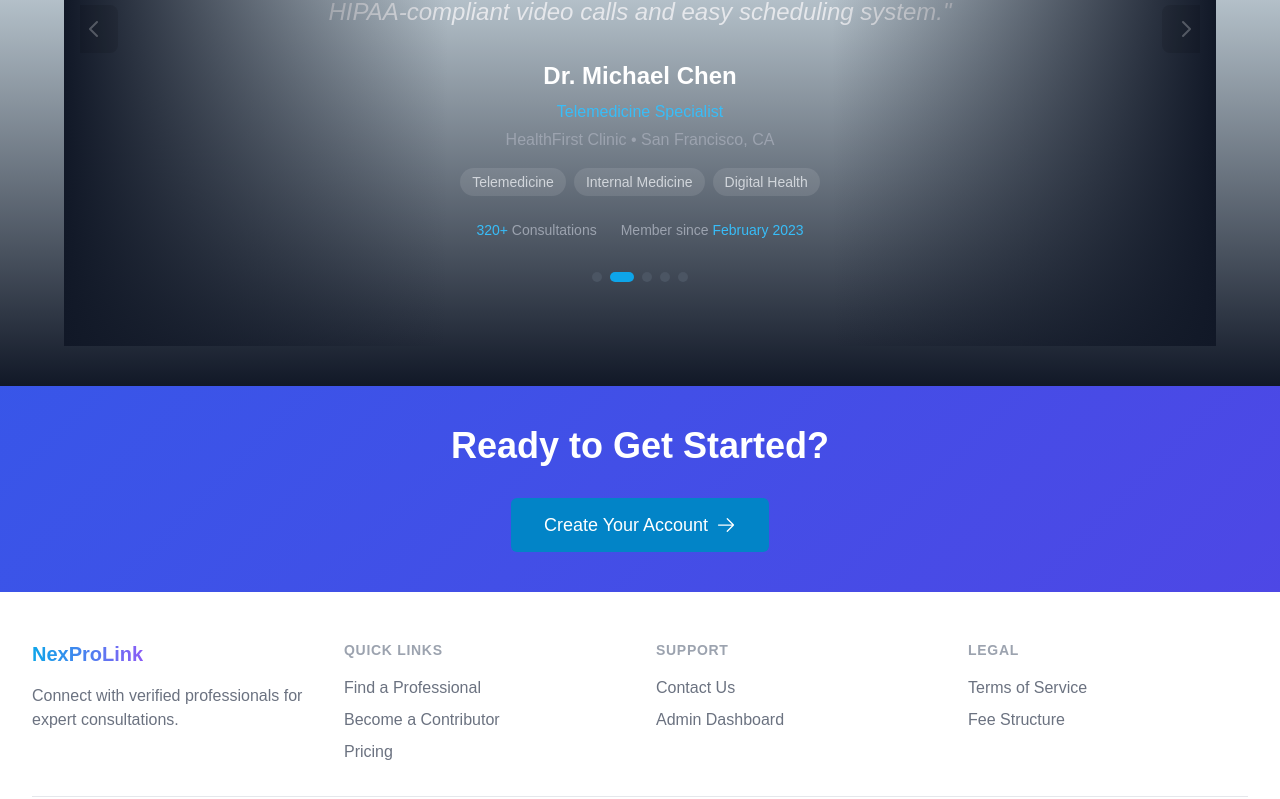
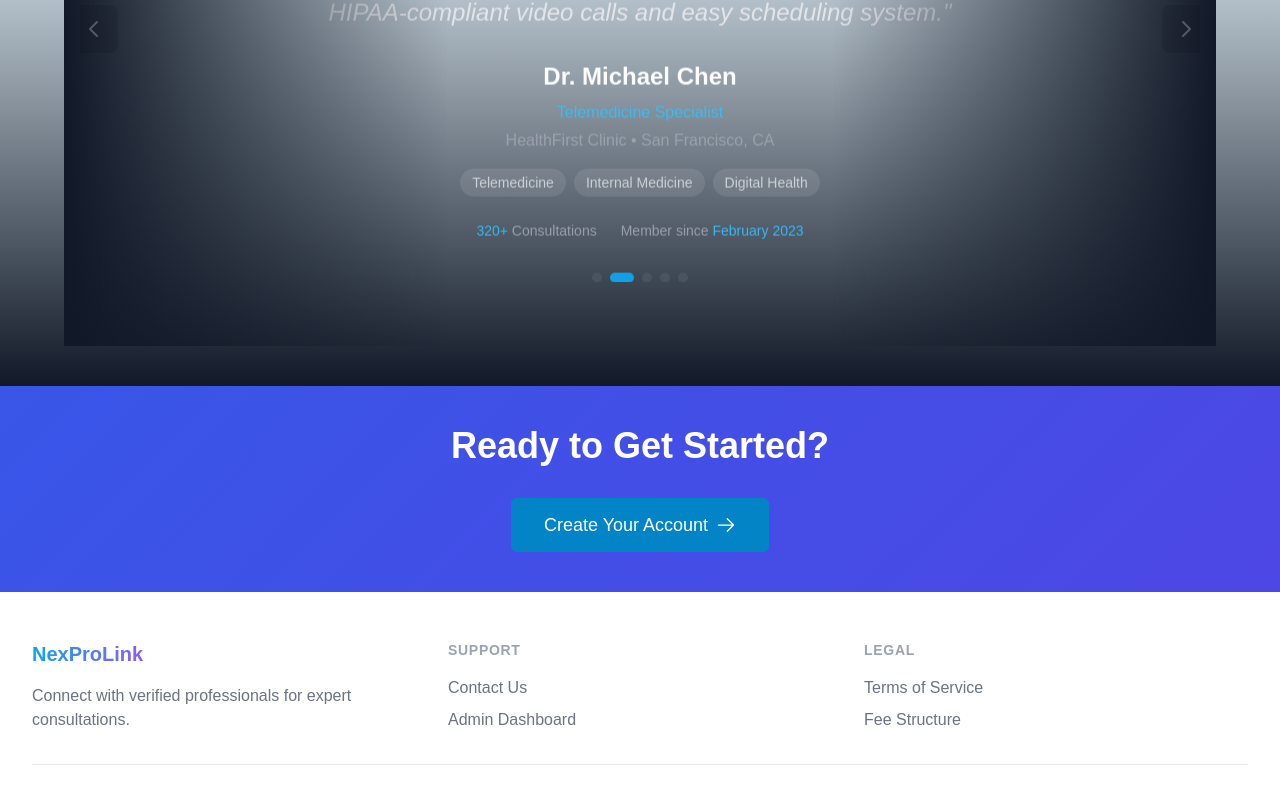
Before and after one commit to bmillertx/NexProLink_sync, a Next.js app in the folder frontend/: page / in a window 1280 px wide. Shown: the part 1992-2791 px from the top of the page. Built offline with nearby package versions, Linux system fonts and the light colour scheme; no server answers; a web font is replaced by a local one.

Commit message:
Remove Quick Links section from footer

```diff
--- a/frontend/src/components/layout/Footer.tsx
+++ b/frontend/src/components/layout/Footer.tsx
@@ -8,7 +8,7 @@
   return (
     <footer className="bg-white dark:bg-gray-900">
       <div className="max-w-7xl mx-auto py-12 px-4 sm:px-6 lg:px-8">
-        <div className="grid grid-cols-1 md:grid-cols-4 gap-8">
+        <div className="grid grid-cols-1 md:grid-cols-3 gap-8">
           {/* Company Info */}
           <div className="space-y-4">
             <Link href="/" className="text-xl font-bold bg-gradient-to-r from-primary-500 to-secondary-500 bg-clip-text text-transparent">
@@ -17,28 +17,6 @@
             <p className="text-gray-500 dark:text-gray-400">
               Connect with verified professionals for expert consultations.
             </p>
-          </div>
-
-          {/* Quick Links */}
-          <div>
-            <h3 className="text-sm font-semibold text-gray-400 uppercase tracking-wider">Quick Links</h3>
-            <ul className="mt-4 space-y-2">
-              <li>
-                <Link href="/find-professional" className="text-gray-500 dark:text-gray-400 hover:text-primary-500">
-                  Find a Professional
-                </Link>
-              </li>
-              <li>
-                <Link href="/become-contributor" className="text-gray-500 dark:text-gray-400 hover:text-primary-500">
-                  Become a Contributor
-                </Link>
-              </li>
-              <li>
-                <Link href="/pricing" className="text-gray-500 dark:text-gray-400 hover:text-primary-500">
-                  Pricing
-                </Link>
-              </li>
-            </ul>
           </div>
 
           {/* Support */}
```
